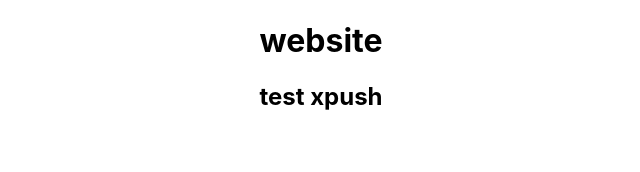
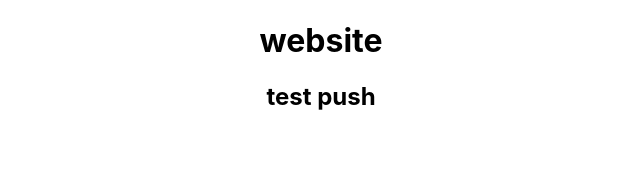
Before and after one commit to WhoCanThisBe/pgr305_h2021_gr101, a React (Create React App) app: page / in a window 1280 px wide. Shown: the top 172 px of the page, without its empty margins (319-959 px from the left). Built offline with nearby package versions, Linux system fonts and the light colour scheme.

Commit message:
testing push direct to main, should fail

```diff
--- a/src/App.tsx
+++ b/src/App.tsx
@@ -6,7 +6,7 @@ function App() {
   return (
     <div className="App">
       <h1>website</h1>
-        <h2>test xpush</h2>
+        <h2>test push</h2>
 
     </div>
   );
```
